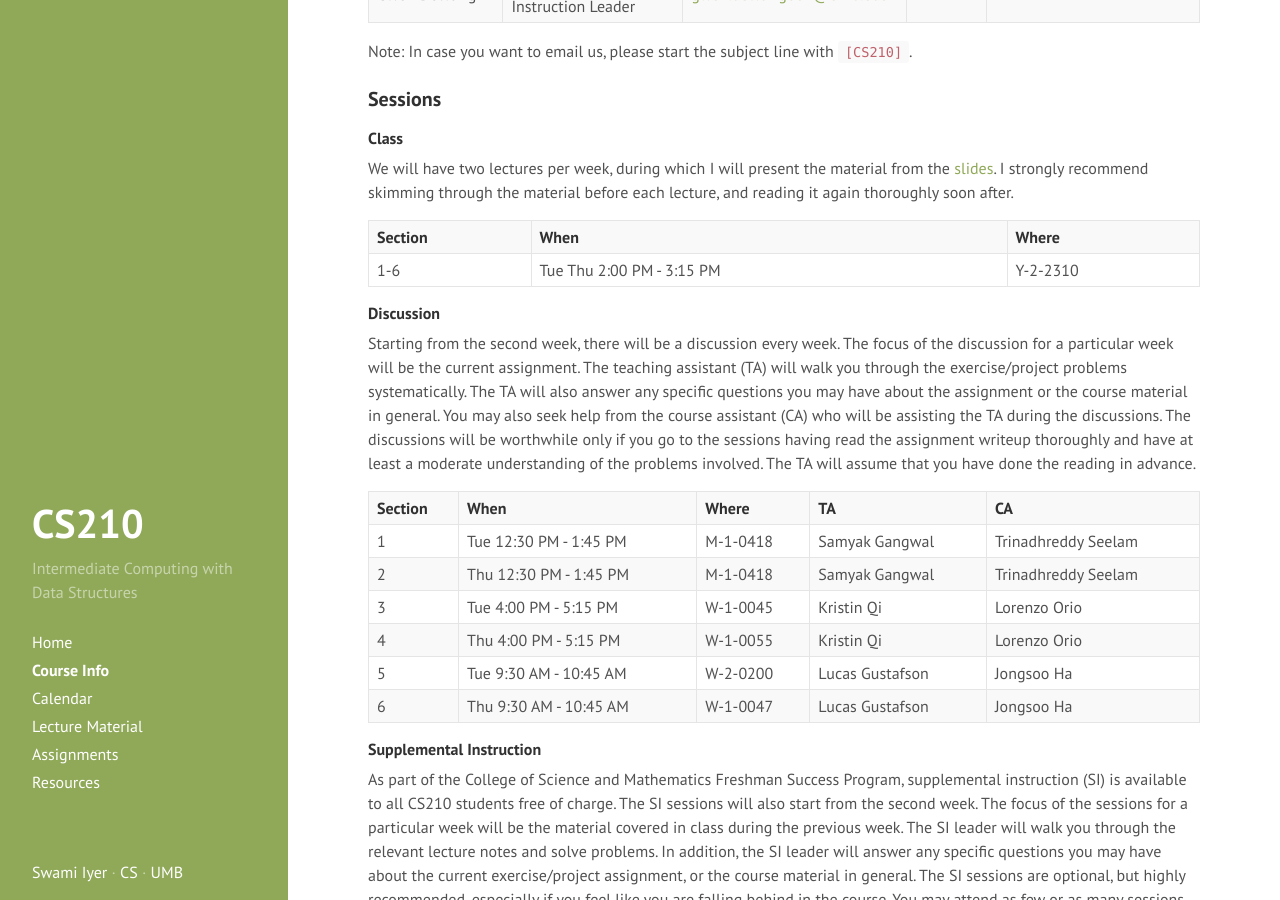
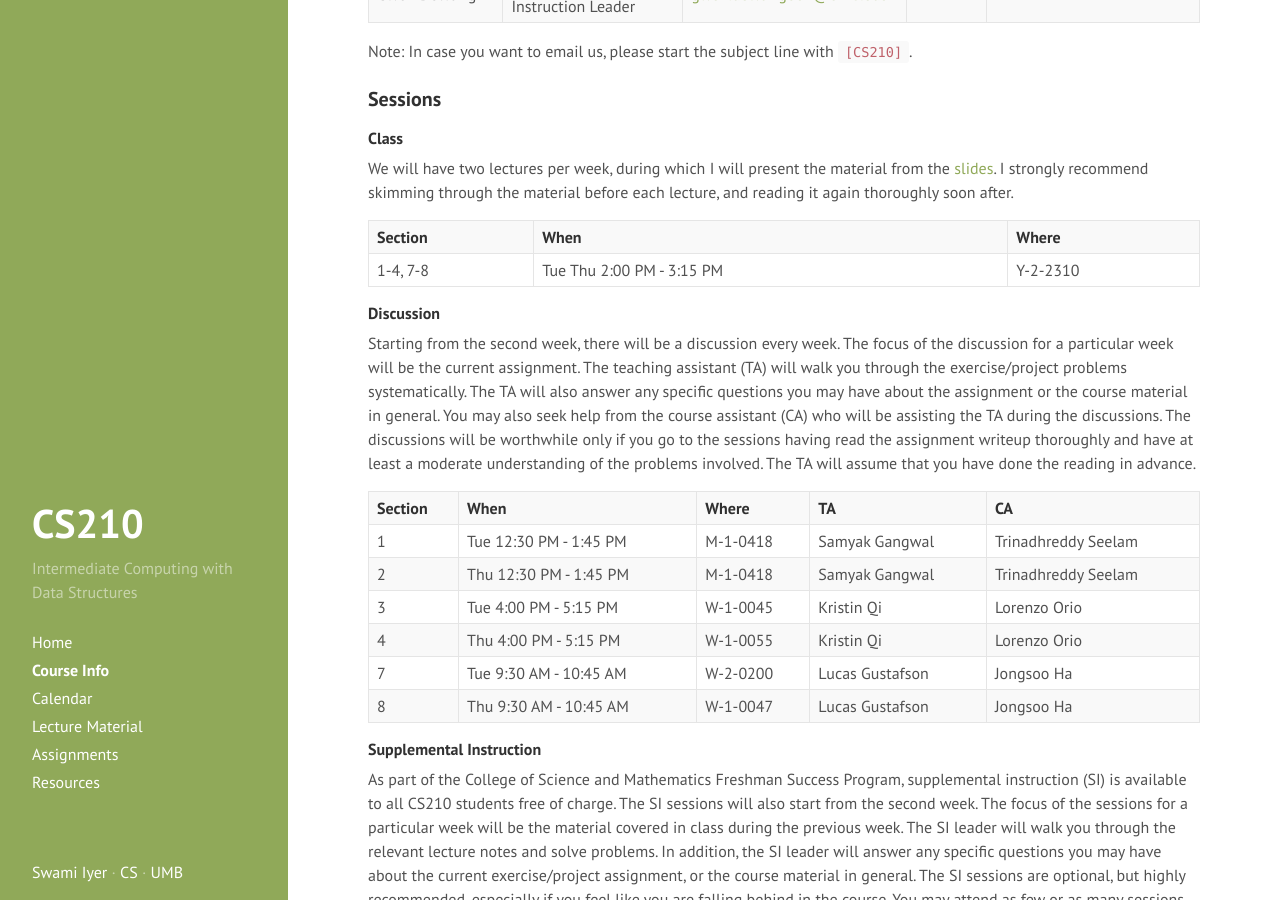
Before and after one commit to swamiiyer/swamiiyer.github.io, a Jekyll site: the page built from _pages/cs210/course_info.md, in a window 1280 px wide and 900 px high, scrolled down 997 px. Built offline with Jekyll 4.4.1, drawn with Linux system fonts in a browser that asks for light colours.

Commit message:
Fixed section numbers

```diff
--- a/_pages/cs210/course_info.md
+++ b/_pages/cs210/course_info.md
@@ -34,7 +34,7 @@ Note: In case you want to email us, please start the subject line with `[CS210]`
 We will have two lectures per week, during which I will present the material from the [slides](lecture_material.html). I strongly recommend skimming through the material before each lecture, and reading it again thoroughly soon after.
 
 | **Section** | **When** | **Where** |
-1-6 | Tue Thu 2:00 PM - 3:15 PM | Y-2-2310
+1-4, 7-8 | Tue Thu 2:00 PM - 3:15 PM | Y-2-2310
 
 #### Discussion
 
@@ -45,8 +45,8 @@ Starting from the second week, there will be a discussion every week. The focus
 2 | Thu 12:30 PM - 1:45 PM | M-1-0418 | Samyak Gangwal | Trinadhreddy Seelam |
 3 | Tue 4:00 PM - 5:15 PM | W-1-0045 | Kristin Qi | Lorenzo Orio |
 4 | Thu 4:00 PM - 5:15 PM | W-1-0055 | Kristin Qi | Lorenzo Orio |
-5 | Tue 9:30 AM - 10:45 AM | W-2-0200 | Lucas Gustafson | Jongsoo Ha |
-6 | Thu 9:30 AM - 10:45 AM | W-1-0047 | Lucas Gustafson | Jongsoo Ha |
+7 | Tue 9:30 AM - 10:45 AM | W-2-0200 | Lucas Gustafson | Jongsoo Ha |
+8 | Thu 9:30 AM - 10:45 AM | W-1-0047 | Lucas Gustafson | Jongsoo Ha |
 
 #### Supplemental Instruction
 
```
Also changed, not shown: _pages/cs110/course_info.md (+3 -3 lines).
